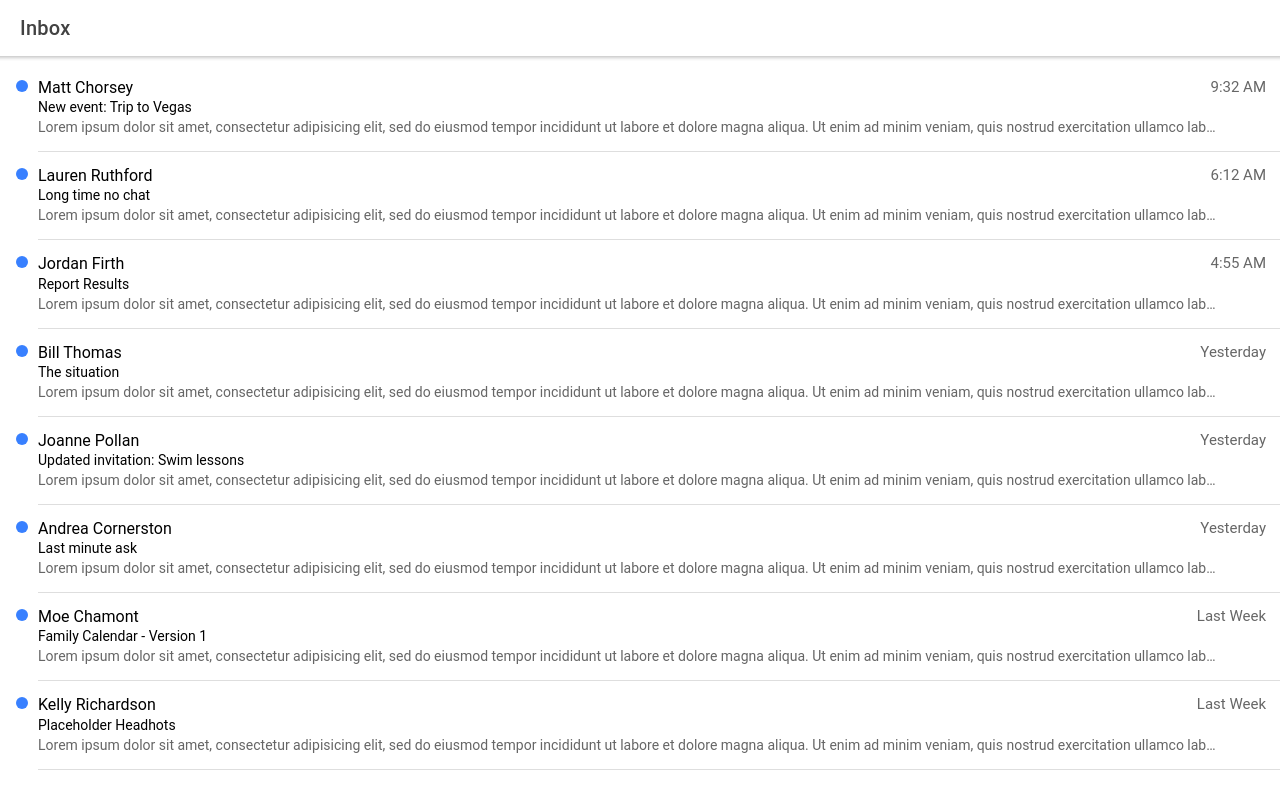
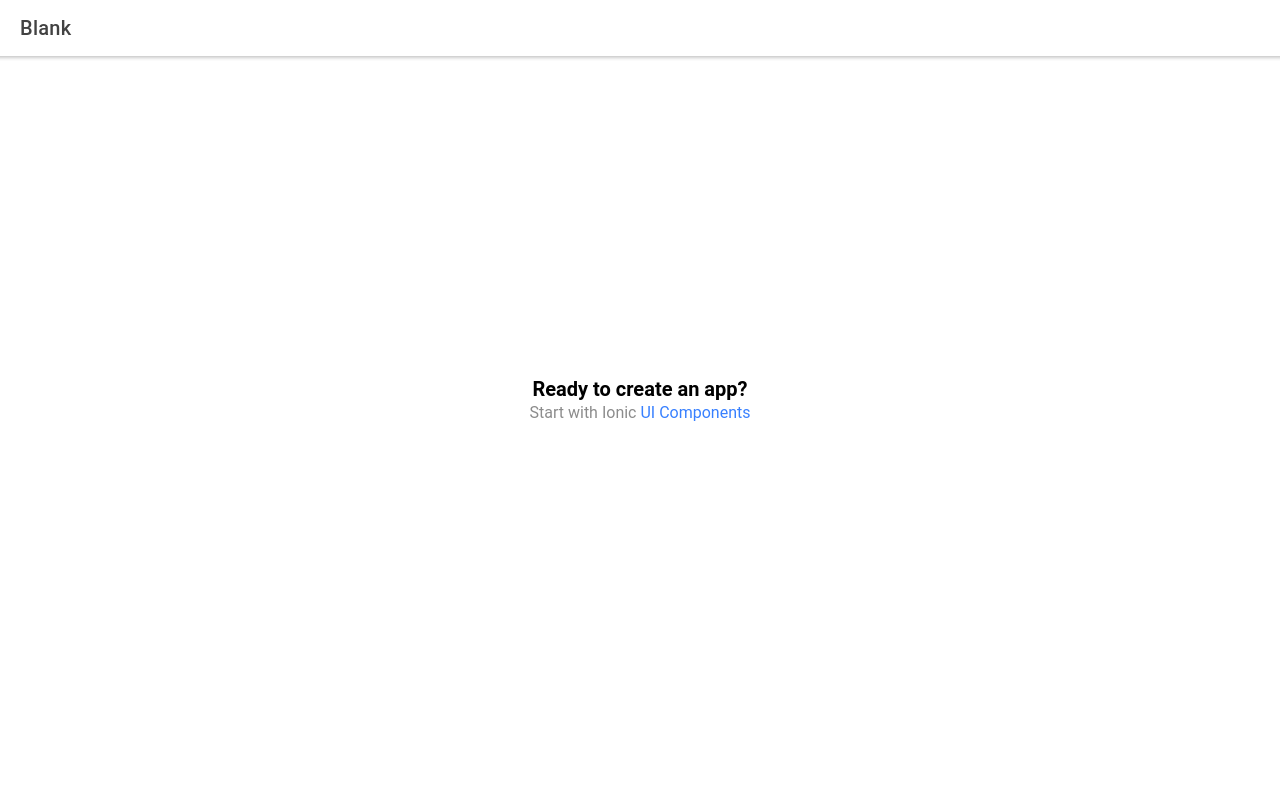
Before and after one commit to DMCDavi/chapp-mobile, a React (Create React App) app: page /home in a window 1280 px wide. Shown: the top 792 px of the page. Built offline with nearby package versions, Linux system fonts and the light colour scheme.

Commit message:
HOTFIX - Creating blank app

```diff
--- a/package.json
+++ b/package.json
@@ -3,7 +3,6 @@
   "version": "0.0.1",
   "private": true,
   "dependencies": {
-    "@capacitor/android": "^2.4.4",
     "@capacitor/core": "2.4.4",
     "@ionic/react": "^5.0.7",
     "@ionic/react-router": "^5.0.7",
--- a/src/App.tsx
+++ b/src/App.tsx
@@ -3,7 +3,6 @@ import { Redirect, Route } from 'react-router-dom';
 import { IonApp, IonRouterOutlet } from '@ionic/react';
 import { IonReactRouter } from '@ionic/react-router';
 import Home from './pages/Home';
-import ViewMessage from './pages/ViewMessage';
 
 /* Core CSS required for Ionic components to work properly */
 import '@ionic/react/css/core.css';
@@ -29,7 +28,6 @@ const App: React.FC = () => (
     <IonReactRouter>
       <IonRouterOutlet>
         <Route path="/home" component={Home} exact={true} />
-        <Route path="/message/:id" component={ViewMessage} exact={true} />
         <Route exact path="/" render={() => <Redirect to="/home" />} />
       </IonRouterOutlet>
     </IonReactRouter>
--- /dev/null
+++ b/src/components/ExploreContainer.css
@@ -0,0 +1,24 @@
+.container {
+  text-align: center;
+  position: absolute;
+  left: 0;
+  right: 0;
+  top: 50%;
+  transform: translateY(-50%);
+}
+
+.container strong {
+  font-size: 20px;
+  line-height: 26px;
+}
+
+.container p {
+  font-size: 16px;
+  line-height: 22px;
+  color: #8c8c8c;
+  margin: 0;
+}
+
+.container a {
+  text-decoration: none;
+}
--- /dev/null
+++ b/src/components/ExploreContainer.tsx
@@ -0,0 +1,15 @@
+import React from 'react';
+import './ExploreContainer.css';
+
+interface ContainerProps { }
+
+const ExploreContainer: React.FC<ContainerProps> = () => {
+  return (
+    <div className="container">
+      <strong>Ready to create an app?</strong>
+      <p>Start with Ionic <a target="_blank" rel="noopener noreferrer" href="https://ionicframework.com/docs/components">UI Components</a></p>
+    </div>
+  );
+};
+
+export default ExploreContainer;
--- a/src/components/MessageListItem.css
+++ /dev/null
@@ -1,59 +0,0 @@
-ion-item {
-  --padding-start: 0;
-  --inner-padding-end: 0;
-}
-
-ion-label {
-  margin-top: 12px;
-  margin-bottom: 12px;
-}
-
-ion-item h2 {
-  font-weight: 600;
-  margin: 0;
-}
-
-ion-item p {
-  text-overflow: ellipsis;
-  overflow: hidden;
-  white-space: nowrap;
-  width: 95%;
-}
-
-ion-item .date {
-  float: right;
-  align-items: center;
-  display: flex;
-}
-
-ion-item ion-icon {
-  color: #c9c9ca;
-}
-
-ion-item ion-note {
-  font-size: 15px;
-  margin-right: 8px;
-  font-weight: normal;
-}
-
-ion-item ion-note.md {
-  margin-right: 14px;
-}
-
-.dot {
-  display: block;
-  height: 12px;
-  width: 12px;
-  border-radius: 50%;
-  align-self: start;
-  margin: 16px 10px 16px 16px;
-}
-
-.dot-unread {
-  background: var(--ion-color-primary);
-}
-
-ion-footer ion-title {
-  font-size: 11px;
-  font-weight: normal;
-}
--- a/src/components/MessageListItem.tsx
+++ /dev/null
@@ -1,34 +0,0 @@
-import React from 'react';
-import {
-  IonItem,
-  IonLabel,
-  IonNote
-  } from '@ionic/react';
-import { Message } from '../data/messages';
-import './MessageListItem.css';
-
-interface MessageListItemProps {
-  message: Message;
-}
-
-const MessageListItem: React.FC<MessageListItemProps> = ({ message }) => {
-  return (
-    <IonItem routerLink={`/message/${message.id}`} detail={false}>
-      <div slot="start" className="dot dot-unread"></div>
-      <IonLabel className="ion-text-wrap">
-        <h2>
-          {message.fromName}
-          <span className="date">
-            <IonNote>{message.date}</IonNote>
-          </span>
-        </h2>
-        <h3>{message.subject}</h3>
-        <p>
-          Lorem ipsum dolor sit amet, consectetur adipisicing elit, sed do eiusmod tempor incididunt ut labore et dolore magna aliqua. Ut enim ad minim veniam, quis nostrud exercitation ullamco laboris nisi ut aliquip ex ea commodo consequat. Duis aute irure dolor in reprehenderit in voluptate velit esse cillum dolore eu fugiat nulla pariatur. Excepteur sint occaecat cupidatat non proident, sunt in culpa qui officia deserunt mollit anim id est laborum.
-        </p>
-      </IonLabel>
-    </IonItem>
-  );
-};
-
-export default MessageListItem;
--- a/src/data/messages.ts
+++ /dev/null
@@ -1,62 +0,0 @@
-export interface Message {
-  fromName: string;
-  subject: string;
-  date: string;
-  id: number;
-}
-
-const messages: Message[] = [
-  {
-    fromName: 'Matt Chorsey',
-    subject: 'New event: Trip to Vegas',
-    date: '9:32 AM',
-    id: 0
-  },
-  {
-    fromName: 'Lauren Ruthford',
-    subject: 'Long time no chat',
-    date: '6:12 AM',
-    id: 1
-  },
-  {
-    fromName: 'Jordan Firth',
-    subject: 'Report Results',
-    date: '4:55 AM',
-    id: 2
-
-  },
-  {
-    fromName: 'Bill Thomas',
-    subject: 'The situation',
-    date: 'Yesterday',
-    id: 3
-  },
-  {
-    fromName: 'Joanne Pollan',
-    subject: 'Updated invitation: Swim lessons',
-    date: 'Yesterday',
-    id: 4
-  },
-  {
-    fromName: 'Andrea Cornerston',
-    subject: 'Last minute ask',
-    date: 'Yesterday',
-    id: 5
-  },
-  {
-    fromName: 'Moe Chamont',
-    subject: 'Family Calendar - Version 1',
-    date: 'Last Week',
-    id: 6
-  },
-  {
-    fromName: 'Kelly Richardson',
-    subject: 'Placeholder Headhots',
-    date: 'Last Week',
-    id: 7
-  }
-];
-
-export const getMessages = () => messages;
-
-export const getMessage = (id: number) => messages.find(m => m.id === id);
--- a/src/pages/Home.tsx
+++ b/src/pages/Home.tsx
@@ -1,57 +1,23 @@
-import MessageListItem from '../components/MessageListItem';
-import React, { useState } from 'react';
-import { Message, getMessages } from '../data/messages';
-import {
-  IonContent,
-  IonHeader,
-  IonList,
-  IonPage,
-  IonRefresher,
-  IonRefresherContent,
-  IonTitle,
-  IonToolbar,
-  useIonViewWillEnter
-} from '@ionic/react';
+import { IonContent, IonHeader, IonPage, IonTitle, IonToolbar } from '@ionic/react';
+import React from 'react';
+import ExploreContainer from '../components/ExploreContainer';
 import './Home.css';
 
 const Home: React.FC = () => {
-
-  const [messages, setMessages] = useState<Message[]>([]);
-
-  useIonViewWillEnter(() => {
-    const msgs = getMessages();
-    setMessages(msgs);
-  });
-
-  const refresh = (e: CustomEvent) => {
-    setTimeout(() => {
-      e.detail.complete();
-    }, 3000);
-  };
-
   return (
-    <IonPage id="home-page">
+    <IonPage>
       <IonHeader>
         <IonToolbar>
-          <IonTitle>Inbox</IonTitle>
+          <IonTitle>Blank</IonTitle>
         </IonToolbar>
       </IonHeader>
       <IonContent fullscreen>
-        <IonRefresher slot="fixed" onIonRefresh={refresh}>
-          <IonRefresherContent></IonRefresherContent>
-        </IonRefresher>
-
         <IonHeader collapse="condense">
           <IonToolbar>
-            <IonTitle size="large">
-              Inbox
-            </IonTitle>
+            <IonTitle size="large">Blank</IonTitle>
           </IonToolbar>
         </IonHeader>
-
-        <IonList>
-          {messages.map(m => <MessageListItem key={m.id} message={m} />)}
-        </IonList>
+        <ExploreContainer />
       </IonContent>
     </IonPage>
   );
--- a/src/pages/ViewMessage.css
+++ /dev/null
@@ -1,40 +0,0 @@
-#view-message-page ion-item {
-  --inner-padding-end: 0;
-  --background: transparent;
-}
-
-#view-message-page ion-label {
-  margin-top: 12px;
-  margin-bottom: 12px;
-}
-
-#view-message-page ion-item h2 {
-  font-weight: 600;
-}
-
-#view-message-page ion-item .date {
-  float: right;
-  align-items: center;
-  display: flex;
-}
-
-#view-message-page ion-item ion-icon {
-  font-size: 42px;
-  margin-right: 8px;
-}
-
-#view-message-page ion-item ion-note {
-  font-size: 15px;
-  margin-right: 12px;
-  font-weight: normal;
-}
-
-#view-message-page h1 {
-  margin: 0;
-  font-weight: bold;
-  font-size: 22px;
-}
-
-#view-message-page p {
-  line-height: 22px;
-}
--- a/src/pages/ViewMessage.tsx
+++ /dev/null
@@ -1,70 +0,0 @@
-import React, { useState } from 'react';
-import { Message, getMessage } from '../data/messages';
-import {
-  IonBackButton,
-  IonButtons,
-  IonContent,
-  IonHeader,
-  IonIcon,
-  IonItem,
-  IonLabel,
-  IonNote,
-  IonPage,
-  IonToolbar,
-  useIonViewWillEnter
-} from '@ionic/react';
-import { personCircle } from 'ionicons/icons';
-import { RouteComponentProps } from 'react-router';
-import './ViewMessage.css';
-
-interface ViewMessageProps extends RouteComponentProps<{ id: string; }> { }
-
-const ViewMessage: React.FC<ViewMessageProps> = ({ match }) => {
-
-  const [message, setMessage] = useState<Message>();
-
-  useIonViewWillEnter(() => {
-    const msg = getMessage(parseInt(match.params.id, 10));
-    setMessage(msg);
-  });
-
-  return (
-    <IonPage id="view-message-page">
-      <IonHeader translucent>
-        <IonToolbar>
-          <IonButtons>
-            <IonBackButton text="Inbox" defaultHref="/home"></IonBackButton>
-          </IonButtons>
-        </IonToolbar>
-      </IonHeader>
-
-      <IonContent fullscreen>
-        {message ? (
-          <>
-            <IonItem>
-              <IonIcon icon={personCircle} color="primary"></IonIcon>
-              <IonLabel className="ion-text-wrap">
-                <h2>
-                  {message.fromName}
-                  <span className="date">
-                    <IonNote>{message.date}</IonNote>
-                  </span>
-                </h2>
-                <h3>To: <IonNote>Me</IonNote></h3>
-              </IonLabel>
-            </IonItem>
-
-            <div className="ion-padding">
-              <h1>{message.subject}</h1>
-              <p>
-                Lorem ipsum dolor sit amet, consectetur adipisicing elit, sed do eiusmod tempor incididunt ut labore et dolore magna aliqua. Ut enim ad minim veniam, quis nostrud exercitation ullamco laboris nisi ut aliquip ex ea commodo consequat. Duis aute irure dolor in reprehenderit in voluptate velit esse cillum dolore eu fugiat nulla pariatur. Excepteur sint occaecat cupidatat non proident, sunt in culpa qui officia deserunt mollit anim id est laborum.
-              </p>
-            </div>
-          </>
-        ) : <div>Message not found</div>}
-      </IonContent>
-    </IonPage>
-  );
-};
-
-export default ViewMessage;
```
Also changed, not shown: 57 other files (tests, documents, lock files or other folders).
